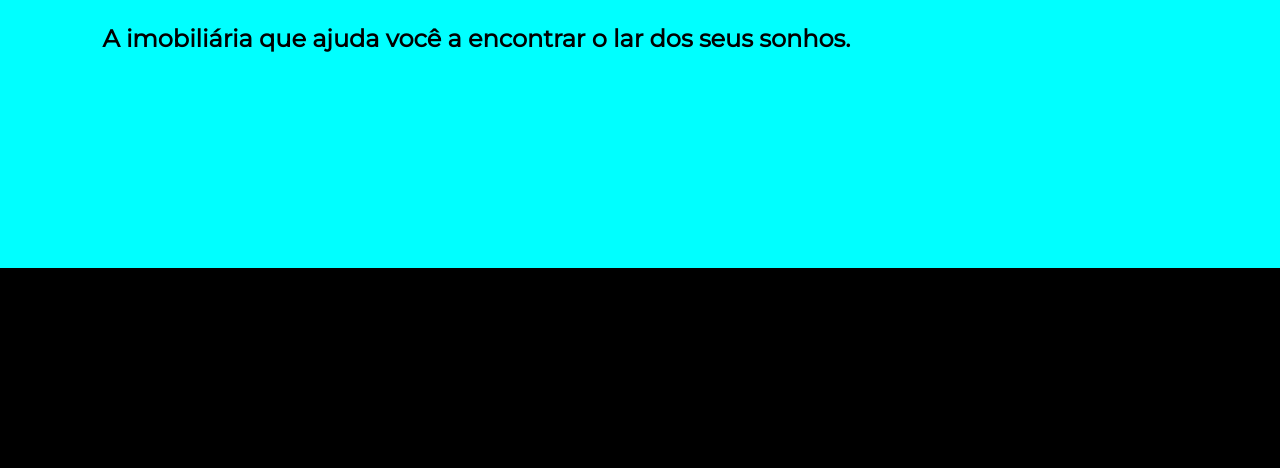
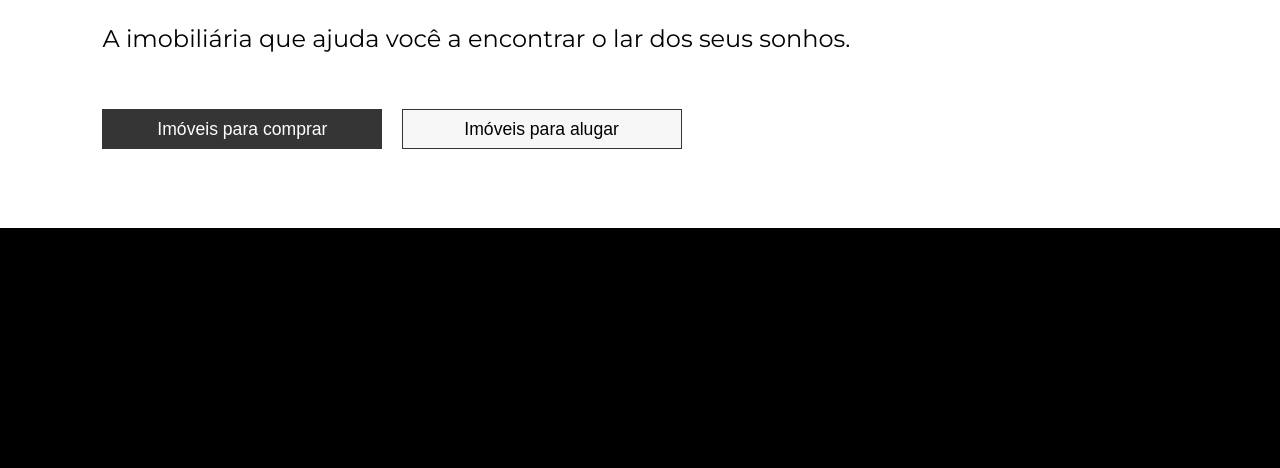
Before and after one commit to leaobia/meuLar, a plain HTML site: page index.html in a window 1280 px wide. Shown: the part 332-800 px from the top of the page. Drawn offline with Linux system fonts and the light colour scheme.

Commit message:
button feito e main estilizado

```diff
--- a/css/main.css
+++ b/css/main.css
@@ -1,25 +1,58 @@
 .text-content{
     padding-top: 20vh;
     grid-area: 'text';
-    height: 75vh;
-    background-color: aqua;
+    height: 70vh;
+    padding-left: 8vw;
+    display: flex;
+    flex-direction: column;
+    gap: 7vh;
 }
 .titles{
     display: flex;
     flex-direction: column;
     gap: 5vh;
-    padding-left: 8vw;
 }
 .titles h1{
     font-size: clamp(1.625rem, 0.7566rem + 5.766vw, 4rem);
     max-width: 596px;
+    font-weight: 400;
 }
 .titles h2{
     font-size: clamp(1.125rem, 0.9283rem + 1.0164vw, 1.5rem);
     max-width: 766px;
+    font-weight: 400;
 }
 .container-img{
     grid-area: 'container';
-    height: 25vh;
+    height: 30vh;
     background-color: black;
 }
+
+.buttons{
+    display: flex;
+    gap: 1.5vw;
+}
+
+.btn1,.btn2{
+    font-size: clamp(.1em, .8em + .9vw, 1.1em);
+    max-width: 280px;
+    padding: 1.0672358591248665vh  0.5208333333333334vw;
+    font-weight: 400;
+    width: 45%;
+    cursor: pointer;
+    transition: .3s ease-in-out;
+}
+
+.btn1:hover,.btn2:hover{
+        transform: scale(0.9);
+}
+.btn1{
+    background-color: #353535;
+    color: #FFFF;
+    border: none;
+}
+
+.btn2{
+    background-color: #F7F7F7;
+    border: 1px solid #353535;
+}
--- a/index.html
+++ b/index.html
@@ -43,7 +43,8 @@
                     <h2>A imobiliária que ajuda você a encontrar o lar dos seus sonhos.</h2>
                 </div>
                 <div class="buttons">
-
+                    <button class="btn1">Imóveis para comprar</button>
+                    <button class="btn2">Imóveis para alugar</button>
                 </div>
             </div>
             <div class="container-img"></div>
```
